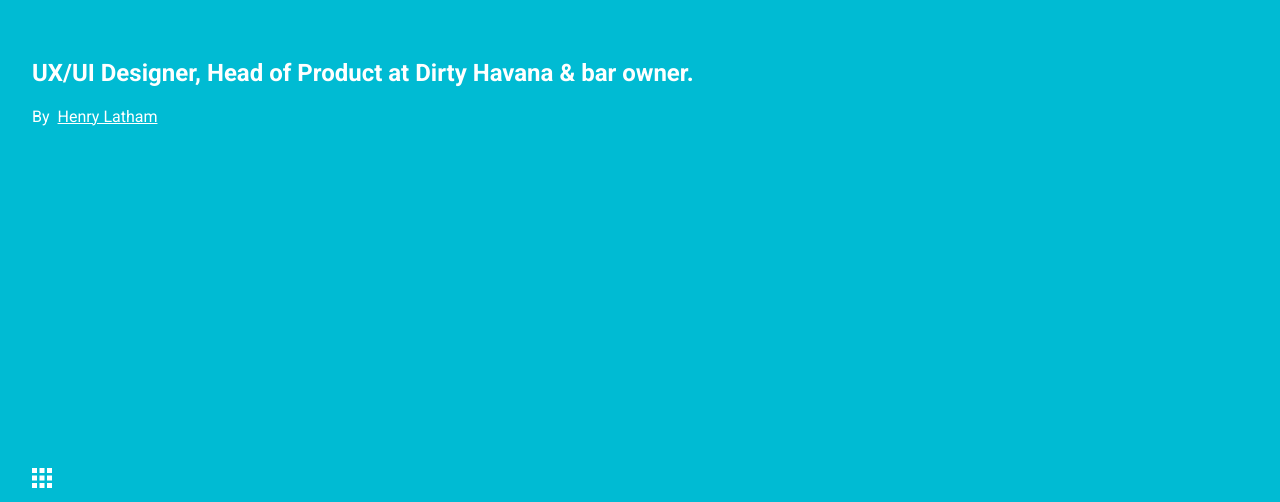
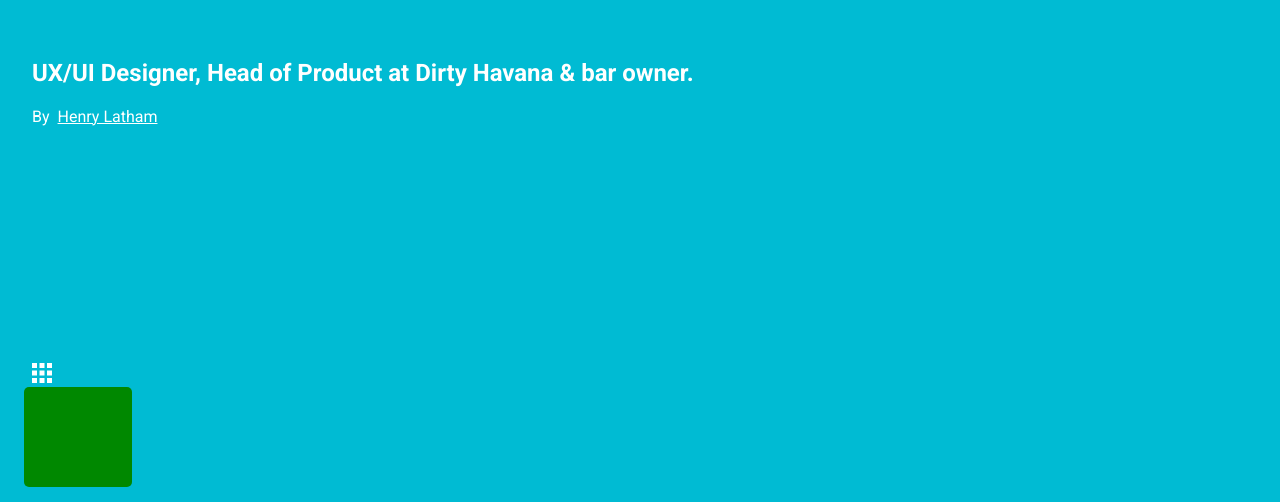
Before and after one commit to henrylatham/portfolio.github.io, a plain HTML site: page index.html in a window 1280 px wide. Shown: the part 298-800 px from the top of the page. Drawn offline with Linux system fonts and the light colour scheme.

Commit message:
Update main.css

```diff
--- a/main.css
+++ b/main.css
@@ -44,6 +44,15 @@ ul.topnav li a:hover {background-color: #ffffff; opacity: 0.1;}
 ul.topnav li.icon {display: none;}
 
 
+/* JQUERY TEST */
+#green {
+    height:100px;
+    width:100px;
+    background-color:#FF0000;
+    border-radius:5px;
+    margin-bottom:5px;
+    background-color:#008800;
+}
 
 
 /* MAIN CONTENT */
```
